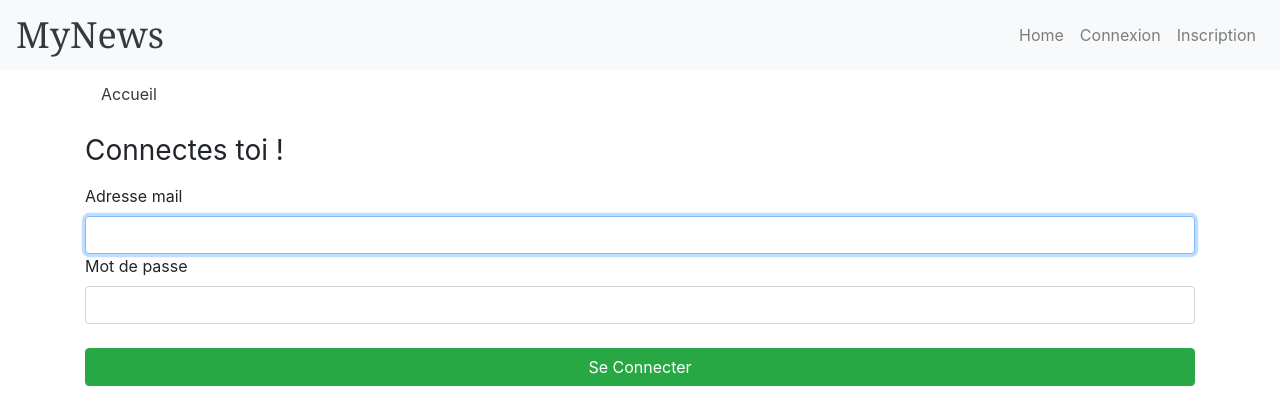
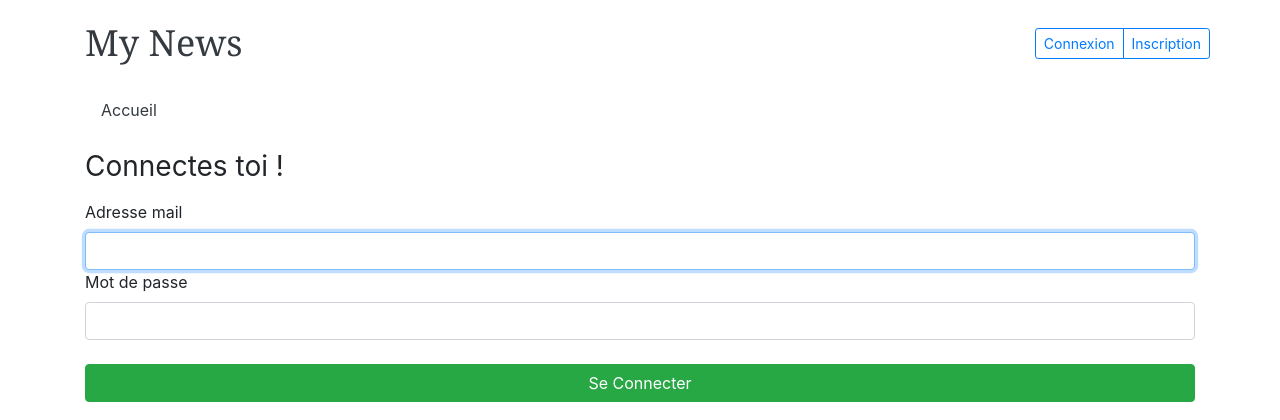
Before and after one commit to sdr-dev-96/my_news, a Symfony app: template templates/security/login.html.twig in a window 1280 px wide. Shown: the top 420 px of the page. Run offline with Twig, Linux system fonts and the light colour scheme; the template is opened without the code that fills it, so the values that code supplies are empty; some libraries are stand-ins or nearby versions.

Commit message:
nav changes

```diff
--- a/templates/article/_articles.html.twig
+++ b/templates/article/_articles.html.twig
@@ -2,7 +2,7 @@
     <div class="col-md-6 bloc-article">
         <div class="card flex-md-row mb-4 box-shadow h-md-250">
             <div class="card-body d-flex flex-column align-items-start">
-                <strong class="d-inline-block mb-2 text-{{ article.categorie.couleur }}">{{ article.categorie.libelle }}</strong>
+                <strong class="d-inline-block mb-2" style="color: {{ article.categorie.couleur }};">{{ article.categorie.libelle }}</strong>
                 <h3 class="mb-0">
                     <a class="text-dark" href="{{ path('article_show', {'id': article.id}) }}">{{ article.titre }}</a>
                 </h3>
--- a/templates/base.html.twig
+++ b/templates/base.html.twig
@@ -11,7 +11,7 @@
         {% block stylesheets %}{% endblock %}
     </head>
     <body>
-        <nav class="navbar navbar-expand-lg navbar-light bg-light">
+        {#<nav class="navbar navbar-expand-lg navbar-light bg-light">
             <a class="blog-header-logo text-dark" href="{{ path('home') }}">MyNews</a>
             <button class="navbar-toggler" type="button" data-toggle="collapse" data-target="#navbarSupportedContent" aria-controls="navbarSupportedContent" aria-expanded="false" aria-label="Toggle navigation">
                 <span class="navbar-toggler-icon"></span>
@@ -34,6 +34,7 @@
                             <div class="dropdown-menu" aria-labelledby="navbarDropdown">
                                 <a class="dropdown-item" href="{{ path('user_profil', {'_fragment': 'mes-infos'}) }}">Mes Informations</a>
                                 <a class="dropdown-item" href="{{ path('user_profil', {'_fragment': 'mes-favoris'}) }}">Mes Favoris</a>
+                                <a class="dropdown-item" href="{{ path('user_profil', {'_fragment': 'mes-commentaires'}) }}">Mes Commentaires</a>
                                 <div class="dropdown-divider"></div>
                                 <a class="dropdown-item" href="{{ path('logout') }}">Déconnexion</a>
                             </div>
@@ -45,10 +46,43 @@
                         </li>
                     {% endif %}
                 </ul>
-
             </div>
-        </nav>
+        </nav>#}
         <div class="container">
+            <header class="blog-header py-3">
+                <div class="row flex-nowrap justify-content-between align-items-center">
+                    <div class="col-12 col-sm-4">
+                        <a class="blog-header-logo text-dark" href="{{ path('home') }}">My News</a>
+                    </div>
+                    <div class="d-flex align-items-center">
+                        {% if app.user %}
+                            <a class="nav-link dropdown-toggle text-dark" href="#" id="navbarDropdown" role="button" data-toggle="dropdown" aria-haspopup="true" aria-expanded="false">
+                                Bonjour, {{ app.user.prenom|capitalize}}
+                            </a>
+                            <div class="dropdown-menu" aria-labelledby="navbarDropdown">
+                                <a class="dropdown-item" href="{{ path('user_profil', {'_fragment': 'mes-infos'}) }}">
+                                    <i class="fas fa-user-edit"></i>&nbsp;&nbsp;Mes Informations
+                                </a>
+                                <a class="dropdown-item" href="{{ path('user_profil', {'_fragment': 'mes-favoris'}) }}">
+                                    <i class="fas fa-star"></i>&nbsp;&nbsp;Mes Favoris
+                                </a>
+                                <a class="dropdown-item" href="{{ path('user_profil', {'_fragment': 'mes-commentaires'}) }}">
+                                    <i class="fas fa-comments"></i>&nbsp;&nbsp;Mes Commentaires
+                                </a>
+                                <div class="dropdown-divider"></div>
+                                <a class="dropdown-item text-danger" href="{{ path('logout') }}">
+                                    <i class="fas fa-sign-out-alt"></i>&nbsp;&nbsp;Déconnexion
+                                </a>
+                            </div>
+                        {% else %}
+                            <div class="btn-group">
+                                <a class="btn btn-sm btn-outline-primary" href="{{ path('app_login') }}">Connexion</a>
+                                <a class="btn btn-sm btn-outline-primary" href="{{ path('app_register') }}">Inscription</a>
+                            </div>
+                        {% endif %}
+                    </div>
+                </div>
+            </header>
             {% if app.request.get('_route') not in exclude_uris %}
                 <!-- FIL D'ARIANE -->
                 <nav aria-label="breadcrumb">
--- a/templates/home/profil.html.twig
+++ b/templates/home/profil.html.twig
@@ -8,8 +8,8 @@
 
 {% block body %}
     <div class="container section-block">
-        <h1>Mon Profil</h1>
-
+        <h1 class="text-center">Bonjour, {{ app.user.prenom }}</h1>
+        <br>
         <nav class="nav nav-tabs">
             <a class="nav-item nav-link active" href="#mes-infos" data-toggle="tab">Mes Informations</a>
             <a class="nav-item nav-link " href="#mes-favoris" data-toggle="tab">Mes Favoris</a>
--- a/templates/security/login.html.twig
+++ b/templates/security/login.html.twig
@@ -5,7 +5,7 @@
 {% block body %}
 <form method="post">
     {% if error %}
-        <div class="materialert error">{{ error.messageKey|trans(error.messageData, 'security') }}</div>
+        <div class="alert alert-danger error">{{ error.messageKey|trans(error.messageData, 'security') }}</div>
     {% endif %}
 
     {% if app.user %}
```
